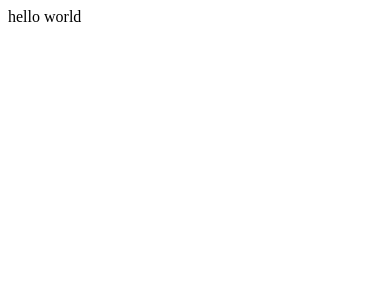
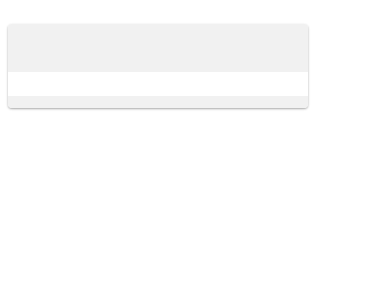
Before and after one commit to JuliaBayless/movies_challenge, a React (Create React App) app: page / in a window 390 px wide. Shown: the top 300 px of the page. Built offline with nearby package versions, Linux system fonts and the light colour scheme.

Commit message:
reusable base card and css started

```diff
--- a/src/App.tsx
+++ b/src/App.tsx
@@ -2,9 +2,10 @@ import React from 'react';
 // eslint-disable-next-line import/no-extraneous-dependencies
 import '@fontsource/poppins';
 import './App.css';
+import BaseCard from './reusable-components/BaseCard';
 
 export default function App() {
   return (
-    <div>hello world</div>
+    <BaseCard />
   );
 }
--- /dev/null
+++ b/src/reusable-components/BaseCard.css
@@ -0,0 +1,51 @@
+.card {
+    border-radius: 4px;
+    box-shadow: 0 1px 3px rgba(0, 0, 0, 0.12), 0 1px 2px rgba(0, 0, 0, 0.24);
+    overflow: hidden;
+    width: 300px;
+    margin: 16px;
+}
+
+.card-header {
+    background-color: #f1f1f1;
+    color: white;
+    padding: 16px;
+}
+
+.card-body {
+    padding: 16px;
+}
+
+.card-footer {
+    background-color: #f1f1f1;
+    padding: 8px;
+}
+
+  /* responsive design */
+@media only screen and (max-width: 768px) {
+    .card {
+      max-width: 100%;
+      margin: 16px 0;
+    }
+}
+
+@media only screen and (max-width: 480px) {
+    .card-header {
+      padding: 12px;
+      font-size: 1.2rem;
+    }
+
+    .card-body {
+        padding: 12px;
+        font-size: 1rem;
+    }
+
+    .card-footer {
+        padding: 6px;
+    }
+
+    .card-footer button {
+        padding: 6px 12px;
+        font-size: 0.9rem;
+    }
+}
--- /dev/null
+++ b/src/reusable-components/BaseCard.tsx
@@ -0,0 +1,30 @@
+import React, { ReactNode } from 'react';
+import './BaseCard.css';
+
+interface CardProps {
+  title?: string;
+  footer?: ReactNode;
+  child?: JSX.Element;
+}
+
+export default function BaseCard({ title, footer, child }: CardProps) {
+  return (
+    <div className="card">
+      <div className="card-header">
+        <h2>{title}</h2>
+      </div>
+      <div className="card-body">
+        {child}
+      </div>
+      <div className="card-footer">
+        {footer}
+      </div>
+    </div>
+  );
+}
+
+BaseCard.defaultProps = {
+  title: undefined,
+  footer: undefined,
+  child: undefined,
+};
```
